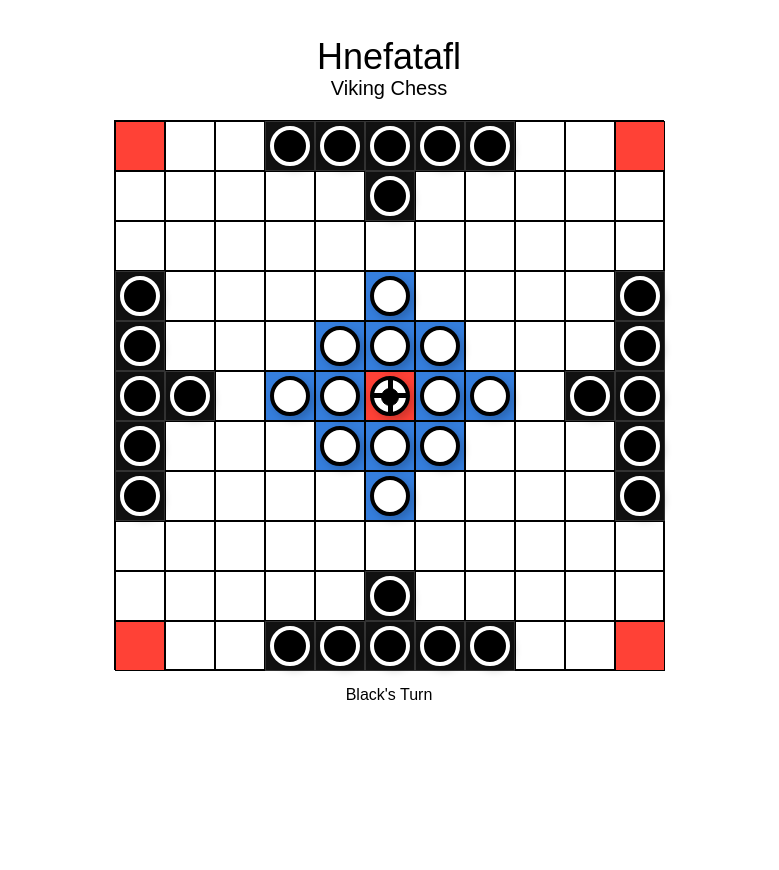
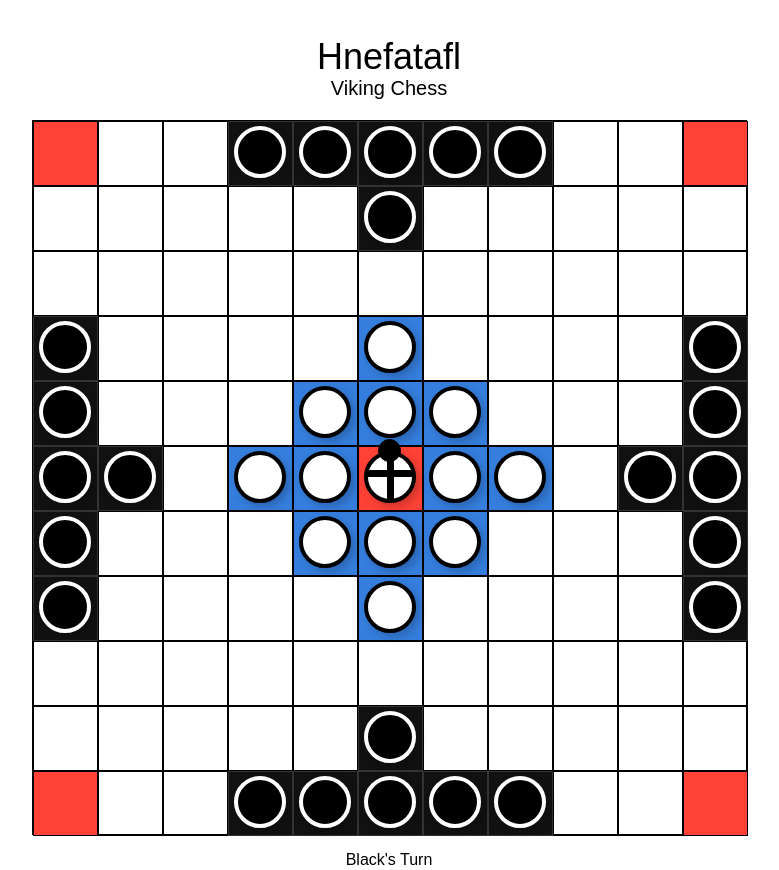
Before and after one commit to andavi/hnefatafl, a React (Create React App) app: page / in a window 1280 px wide. Shown: the whole page, without its empty margins (251-1030 px from the left). Before the commit the page ends 800 px from the top, so only its background shows below. Built offline with nearby package versions, Linux system fonts and the light colour scheme.

Commit message:
size adjust

```diff
--- a/src/App.js
+++ b/src/App.js
@@ -2,7 +2,7 @@ import React, { Component } from 'react';
 import './App.css';
 
 const NUM_SQUARES = 11;  // NUM_SQUARES x NUM_SQUARES
-const SQUARE_SIZE = 50;
+const SQUARE_SIZE = 65;
 
 const initialSetup = [
   ['', '', '', 'a', 'a', 'a', 'a', 'a', '', '', ''],
```
